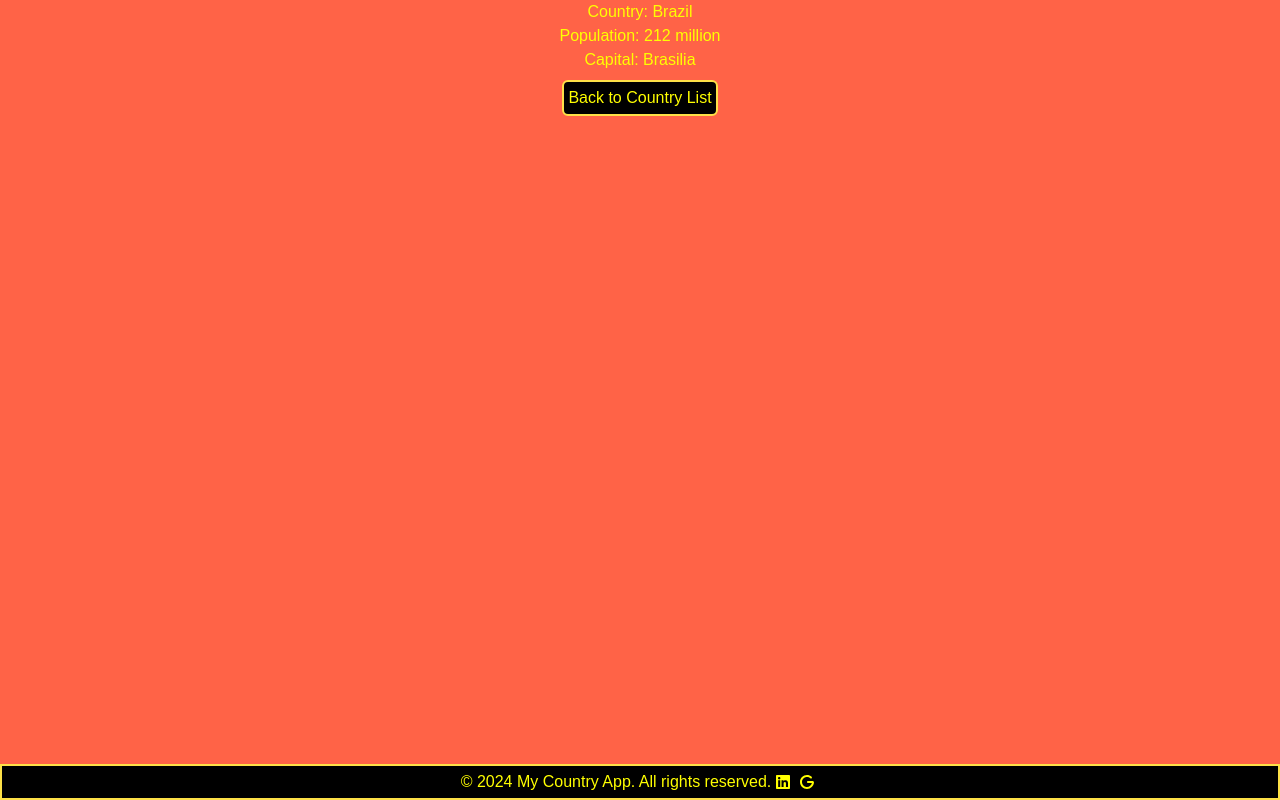
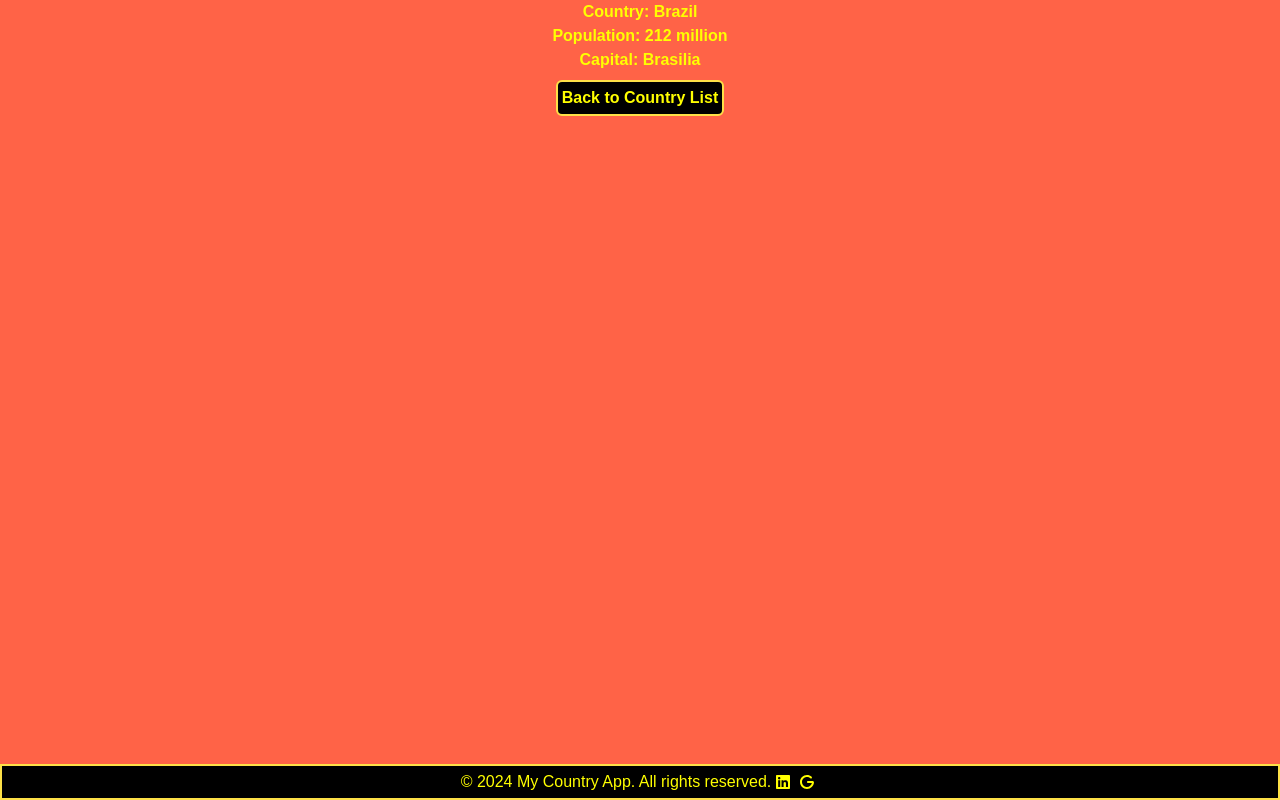
Before and after one commit to BeenaAnum/Next.js-Dynamic-Routes-App, a Next.js app in the folder country_app/: page /country/brazil in a window 1280 px wide. Built offline with nearby package versions, Linux system fonts and the light colour scheme.

Commit message:
Add files via upload

```diff
--- a/country_app/app/country/[country_name]/page.tsx
+++ b/country_app/app/country/[country_name]/page.tsx
@@ -18,24 +18,24 @@ export default function CountryDetails({ params }:{params :{country_name:string}
 
   if (!country) {
     // Handle if country not found
-    return <div><h1 className="flex justify-center items-center m-2"><b>Country not found</b></h1>
+    return (<div><h1 className="flex justify-center items-center m-2"><b>Country not found</b></h1>
      <div className="flex justify-center items-center">
-      <button className="bg-black border-yellow-300 border-2 p-1 m-5 rounded-md">
-      <Link href="/country">Back to Country List</Link></button>
+      <button className="bg-black border-yellow-300 border-2 p-1 m-5 rounded-md ">
+      <Link className="hover:text-red-500" href="/country">Back to Country List</Link></button>
      </div>
-  </div>;
-
+    </div>
+  );
   }
 
   return (
     <div>
-      <h1 className="flex justify-center items-center">Country: {country.name}</h1>
-      <p className="flex justify-center items-center">Population: {country.population}</p>
-      <p className="flex justify-center items-center">Capital: {country.capital}</p>
-    <div className="flex justify-center items-center">
-      <button className="bg-black  border-yellow-300 border-2 p-1 m-2 rounded-md">
-      <Link href="/country">Back to Country List</Link></button>
-    </div>
+      <h1 className="flex justify-center items-center font-bold">Country: {country.name}</h1>
+      <p className="flex justify-center items-center font-bold">Population: {country.population}</p>
+      <p className="flex justify-center items-center font-bold">Capital: {country.capital}</p>
+     <div className="flex justify-center items-center font-bold">
+      <button className="bg-black border-yellow-300 border-2 p-1 m-2 rounded-md">
+      <Link className="hover:text-red-500 font-bold" href="/country">Back to Country List</Link></button>
+     </div>
     </div>
   );
 }
```
